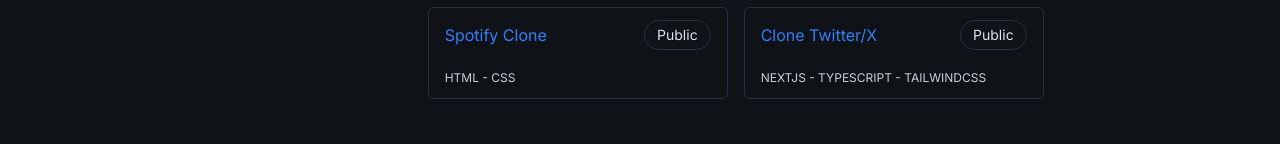
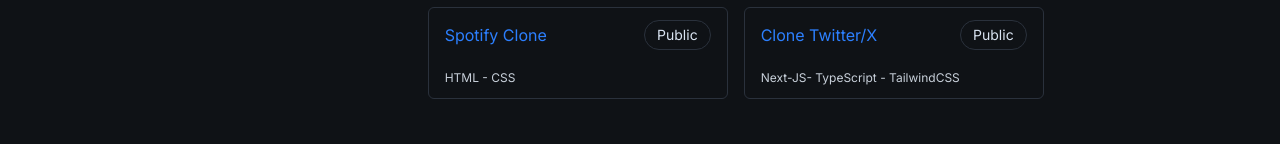
Before and after one commit to iegabriellll/Port-New, a Next.js app: page / in a window 1280 px wide. Shown: the part 808-952 px from the top of the page. Built offline with nearby package versions, Linux system fonts and the light colour scheme.

Commit message:
Fix language names for Clone Twitter/X project

```diff
--- a/src/app/(home)/projects.tsx
+++ b/src/app/(home)/projects.tsx
@@ -45,7 +45,7 @@
     {
       id:8,
       name: "Clone Twitter/X",
-      languages: ["NEXTJS - ", "TYPESCRIPT - ", "TAILWINDCSS "],
+      languages: ["Next-JS- ", "TypeScript - ", "TailwindCSS "],
       url: "https://github.com/iegabriellll/Clone-Twitter-X.git",
     },
   ];
```
